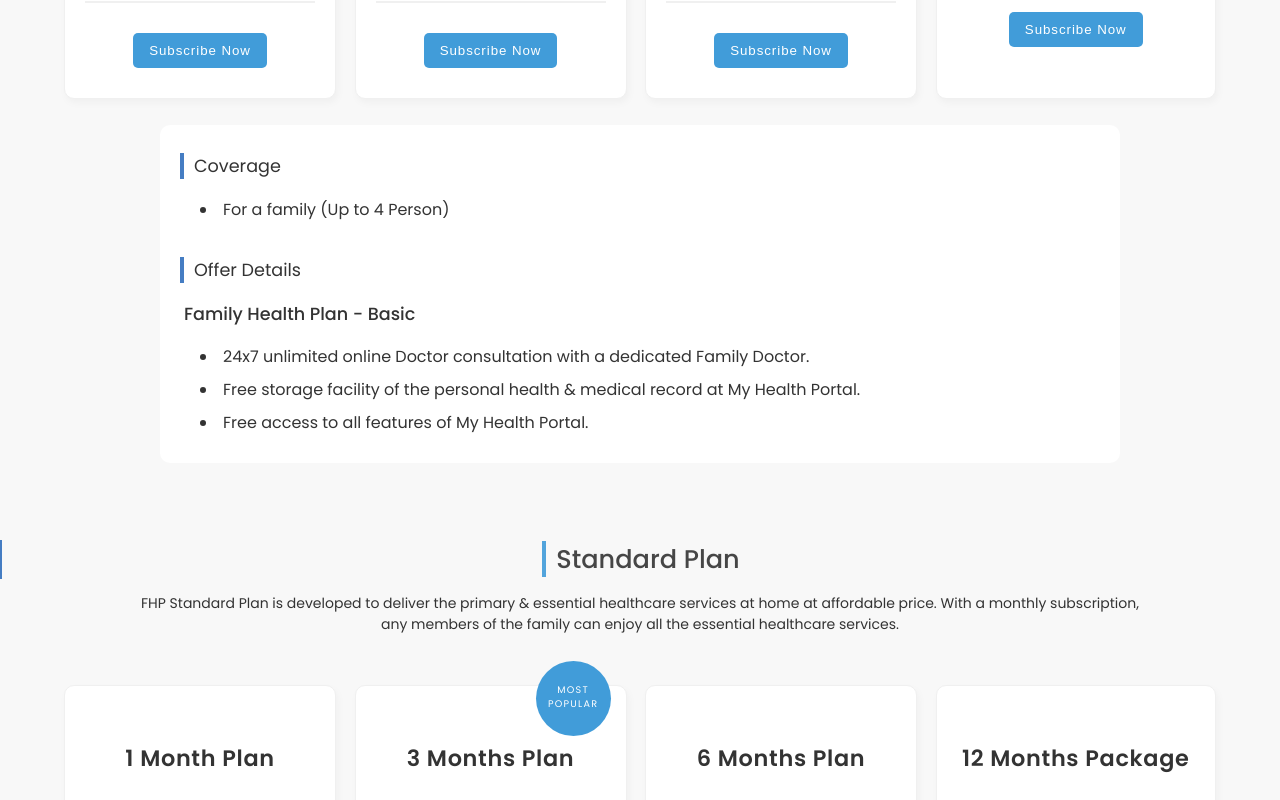
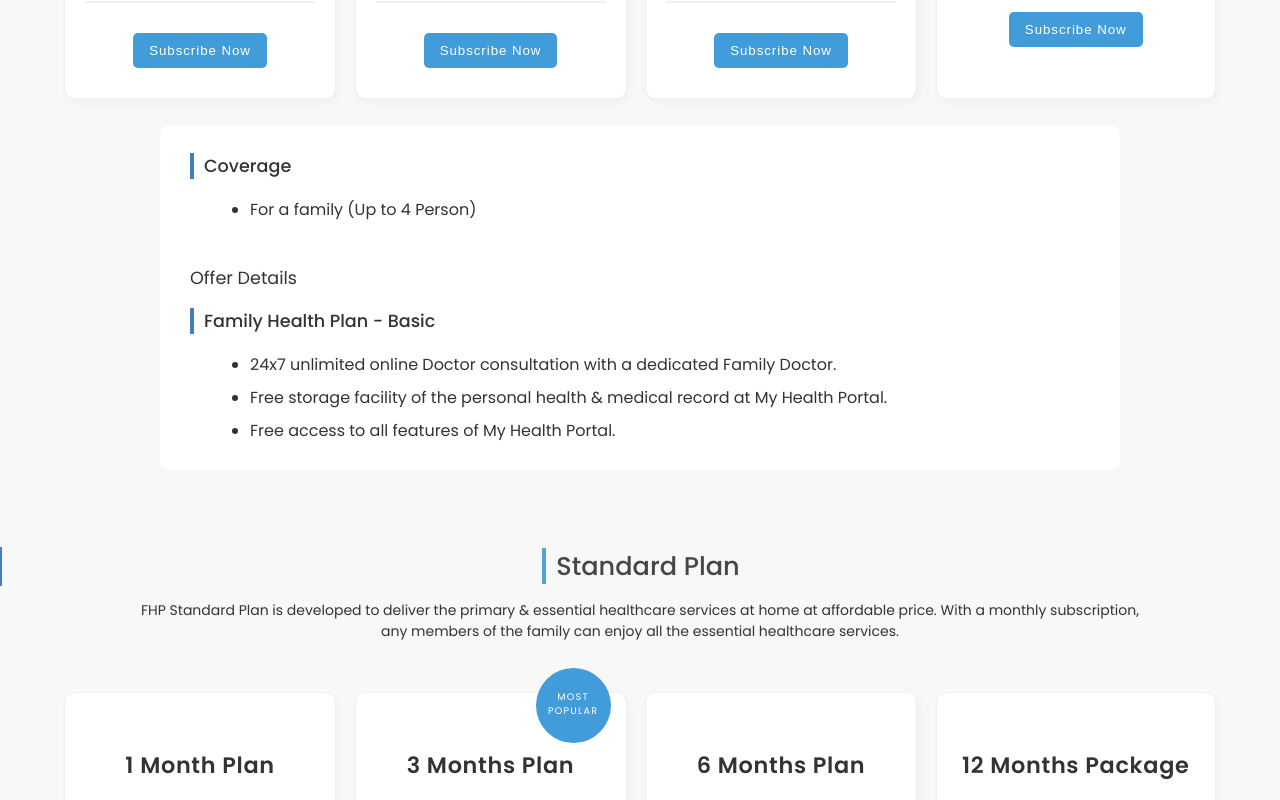
Before and after one commit to sajidurshajib/healthx-main-nextjs, a Next.js app: page /family_plan in a window 1280 px wide. Shown: the part 1220-2020 px from the top of the page. Built offline with nearby package versions, Linux system fonts and the light colour scheme.

Commit message:
fix: hydration error fix for p tag

```diff
--- a/components/Nav/MainNav/MainNav.jsx
+++ b/components/Nav/MainNav/MainNav.jsx
@@ -14,7 +14,7 @@ const MainNav = () => {
 
                 <div className={classes.center}>
                     <div className={classes.MenuWrap}>
-                        <div className={classes.MenuHead}>About us</div>
+                        <div className={classes.MenuHead}>About</div>
                         <div className={classes.MenuLink}>
                             <a href="#">Mission and Vision</a>
                             <a href="#">Founders</a>
@@ -22,11 +22,10 @@ const MainNav = () => {
                         </div>
                     </div>
                     <div className={classes.MenuWrap}>
-                        <div className={classes.MenuHead}>Service</div>
+                        <div className={classes.MenuHead}>Health Plan</div>
                         <div className={classes.MenuLink}>
-                            <a href="#">Test 1</a>
-                            <a href="#">Link 2 ipsum dolor</a>
-                            <a href="#">Link 3 lorem</a>
+                            <a href="/my_plan">My Health Plan</a>
+                            <a href="/family_plan">Family Health Plan</a>
                         </div>
                     </div>
                     <div className={classes.MenuWrap}>
--- a/components/SinglePlan/FamilyPlan/FamilyPlan.jsx
+++ b/components/SinglePlan/FamilyPlan/FamilyPlan.jsx
@@ -31,6 +31,7 @@ export default function FamilyPlan() {
                     </div>
                 </div>
 
+                {/******************************** Basic *************************************/}
                 <div className={classes.info}>
                     <span>Basic Plan</span>
                 </div>
@@ -40,7 +41,6 @@ export default function FamilyPlan() {
                     subscription, any members of the family can talk to his/her dedicated family doctor online - 24x7.
                 </p>
                 <ul className={classes.gridFour}>
-                    {/******************************** Basic *************************************/}
                     <li className={classes.table}>
                         <h1 className={classes.tableHeader}>1 Month Plan</h1>
                         <p className={classes.tablePricing}>
@@ -107,19 +107,20 @@ export default function FamilyPlan() {
                     </li>
                 </ul>
                 <div className={classes.details}>
-                    <p>
-                        <p>Coverage</p> <li>For a family (Up to 4 Person)</li>
-                    </p>
-                    <p>
-                        <p>Offer Details</p> <span>Family Health Plan - Basic</span>
+                    <div>
+                        <span>Coverage</span>
+                        <ul>
+                            <li>For a family (Up to 4 Person)</li>
+                        </ul>
+                    </div>
+                    <div>
+                        <h4>Offer Details</h4> <span>Family Health Plan - Basic</span>
+                        <ul>
                             <li>24x7 unlimited online Doctor consultation with a dedicated Family Doctor.</li>
                             <li>Free storage facility of the personal health & medical record at My Health Portal.</li>
                             <li>Free access to all features of My Health Portal.</li>
-                    </p>
-                    {/* <p>
-                        <p>Price</p>
-                        <li>৳149 - 1Month | ৳399 - 3Months | ৳499 - 6Months | ৳699 - 12Months</li>
-                    </p> */}
+                        </ul>
+                    </div>
                 </div>
 
                 {/******************************** Standard *************************************/}
@@ -206,17 +207,22 @@ export default function FamilyPlan() {
                     </li>
                 </ul>
                 <div className={classes.details}>
-                    <p>
-                        <p>Coverage</p> <li>For a family (Up to 4 Person)</li>
-                    </p>
-                    <p>
-                        <p>Offer Details</p> <span>Family Health Plan - Standard</span>
+                    <div>
+                        <span>Coverage</span>
+                        <ul>
+                            <li>For a family (Up to 4 Person)</li>
+                        </ul>
+                    </div>
+                    <div>
+                        <h4>Offer Details</h4> <span>Family Health Plan - Standard</span>
+                        <ul>
                             <li>24x7 unlimited online Doctor consultation with a dedicated Family Doctor.</li>
                             <li>Up to 40% discounts on all pathological lab tests at home.</li>
                             <li>10% cashback on every medicine order without delivery charge.</li>
                             <li>Free storage facility of the personal health & medical record at My Health Portal.</li>
                             <li>Free access to all features of My Health Portal.</li>
-                    </p>
+                        </ul>
+                    </div>
                 </div>
 
                 {/******************************** Premium *************************************/}
@@ -287,18 +293,23 @@ export default function FamilyPlan() {
                     </li>
                 </ul>
                 <div className={classes.details}>
-                    <p>
-                        <p>Coverage</p> <li>For a family (Up to 4 Person)</li>
-                    </p>
-                    <p>
-                        <p>Offer Details</p> <span>Family Health Plan - Premium</span>
+                    <div>
+                        <span>Coverage</span>
+                        <ul>
+                            <li>For a family (Up to 4 Person)</li>
+                        </ul>
+                    </div>
+                    <div>
+                        <h4>Offer Details</h4> <span>Family Health Plan - Premium</span>
+                        <ul>
                             <li>24x7 unlimited online Doctor consultation with a dedicated Family Doctor.</li>
                             <li>Up to 40% discounts on all pathological lab tests at home.</li>
                             <li>10% cashback on every medicine order without delivery charge.</li>
                             <li>Free storage facility of the personal health & medical record at My Health Portal.</li>
                             <li>Free access to all features of My Health Portal.</li>
-                        <li>Hospital cashback up to BDT 100,000 on hospital admission / stay.</li>
-                    </p>
+                            <li>Hospital cashback up to BDT 100,000 on hospital admission/stay.</li>
+                        </ul>
+                    </div>
                 </div>
             </div>
         </div>
--- a/components/SinglePlan/FamilyPlan/FamilyPlan.module.css
+++ b/components/SinglePlan/FamilyPlan/FamilyPlan.module.css
@@ -223,33 +223,39 @@
     margin-top: 1em;
     margin-bottom: 0px;
     background-color: var(--white);
-    padding: 10px 20px;
+    padding: 10px 30px;
     border-radius: 10px;
 }
 
-.details > p {
+.details > div {
     font-size: 1.1em;
     color: var(--dark);
 }
 
-.details > p:nth-child(1) {
-    padding-bottom: 10px;
+.details > div:nth-child(1) {
+    padding-bottom: 2px;
 }
 
-.details > p > p {
+.details > div > span {
     border-left: 4px solid var(--primary);
     padding-left: 10px;
     margin-top: 1em;
 }
 
-.details > p > span {
+.details > div > span {
     font-weight: 500;
-    padding-left: 4px;
+    padding-left: 10px;
     display: block;
-    margin-bottom: 1em;
 }
 
-.details > p > li {
+.details > div > h4 {
+    font-size: 1em;
+    color: var(--dark);
+    font-weight: 400;
+    margin-bottom: 0;
+}
+
+.details > div > ul > li {
     margin: 8px;
     margin-left: 20px;
     font-size: 16px;
--- a/components/SinglePlan/MyPlan/MyPlan.jsx
+++ b/components/SinglePlan/MyPlan/MyPlan.jsx
@@ -1,4 +1,5 @@
 import Image from 'next/image'
+import Link from 'next/link'
 import React from 'react'
 import Family from '../../../assets/plan/myplan.png'
 import classes from './MyPlan.module.css'
@@ -30,6 +31,7 @@ export default function MyPlan() {
                     </div>
                 </div>
 
+                {/******************************** Basic *************************************/}
                 <div className={classes.info}>
                     <span>Basic Plan</span>
                 </div>
@@ -39,7 +41,6 @@ export default function MyPlan() {
                     dedicated family doctor online - 24x7.
                 </p>
                 <ul className={classes.gridFour}>
-                    {/******************************** Basic *************************************/}
                     <li className={classes.table}>
                         <h1 className={classes.tableHeader}>1 Month Plan</h1>
                         <p className={classes.tablePricing}>
@@ -106,19 +107,20 @@ export default function MyPlan() {
                     </li>
                 </ul>
                 <div className={classes.details}>
-                    <p>
-                        <p>Coverage</p> <li>For 1 Person (Male/Female) </li>
-                    </p>
-                    <p>
-                        <p>Offer Details</p> <span>My Health Plan - Basic</span>
+                    <div>
+                        <span>Coverage</span>
+                        <ul>
+                            <li>For 1 Person (Male/Female)</li>
+                        </ul>
+                    </div>
+                    <div>
+                        <h4>Offer Details</h4> <span>My Health Plan - Basic</span>
+                        <ul>
                             <li>24x7 unlimited online Doctor consultation with a dedicated Family Doctor.</li>
                             <li>Free storage facility of the personal health & medical record at My Health Portal.</li>
                             <li>Free access to all features of My Health Portal.</li>
-                    </p>
-                    {/* <p>
-                <p>Price</p>
-                <li>৳149 - 1Month | ৳399 - 3Months | ৳499 - 6Months | ৳699 - 12Months</li>
-            </p> */}
+                        </ul>
+                    </div>
                 </div>
 
                 {/******************************** Standard *************************************/}
@@ -205,17 +207,22 @@ export default function MyPlan() {
                     </li>
                 </ul>
                 <div className={classes.details}>
-                    <p>
-                        <p>Coverage</p> <li>For 1 Person (Male/Female) </li>
-                    </p>
-                    <p>
-                        <p>Offer Details</p> <span>My Health Plan - Standard</span>
+                    <div>
+                        <span>Coverage</span>
+                        <ul>
+                            <li>For 1 Person (Male/Female)</li>
+                        </ul>
+                    </div>
+                    <div>
+                        <h4>Offer Details</h4> <span>My Health Plan - Standard</span>
+                        <ul>
                             <li>24x7 unlimited online Doctor consultation with a dedicated Family Doctor.</li>
                             <li>Up to 40% discounts on all pathological lab tests at home.</li>
                             <li>10% cashback on every medicine order without delivery charge.</li>
                             <li>Free storage facility of the personal health & medical record at My Health Portal.</li>
                             <li>Free access to all features of My Health Portal.</li>
-                    </p>
+                        </ul>
+                    </div>
                 </div>
 
                 {/******************************** Premium *************************************/}
@@ -286,18 +293,23 @@ export default function MyPlan() {
                     </li>
                 </ul>
                 <div className={classes.details}>
-                    <p>
-                        <p>Coverage</p> <li>For a family (Up to 4 Person)</li>
-                    </p>
-                    <p>
-                        <p>Offer Details</p> <span>My Health Plan - Premium</span>
+                    <div>
+                        <span>Coverage</span>
+                        <ul>
+                            <li>For 1 Person (Male/Female)</li>
+                        </ul>
+                    </div>
+                    <div>
+                        <h4>Offer Details</h4> <span>My Health Plan - Premium</span>
+                        <ul>
                             <li>24x7 unlimited online Doctor consultation with a dedicated Family Doctor.</li>
                             <li>Up to 40% discounts on all pathological lab tests at home.</li>
                             <li>10% cashback on every medicine order without delivery charge.</li>
                             <li>Free storage facility of the personal health & medical record at My Health Portal.</li>
                             <li>Free access to all features of My Health Portal.</li>
                             <li>Hospital cashback up to BDT 20,000 on hospital admission/stay.</li>
-                    </p>
+                        </ul>
+                    </div>
                 </div>
             </div>
         </div>
```
Also changed, not shown: components/SinglePlan/MyPlan/MyPlan.module.css (+15 -9 lines). Lines whose indentation alone changed are shown as unchanged.
